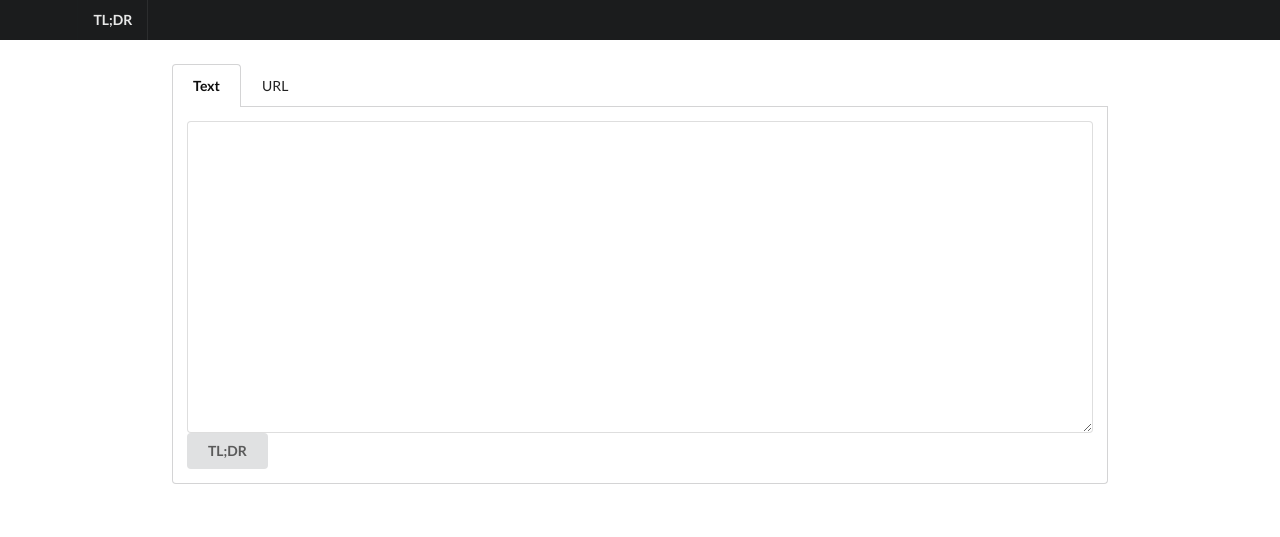
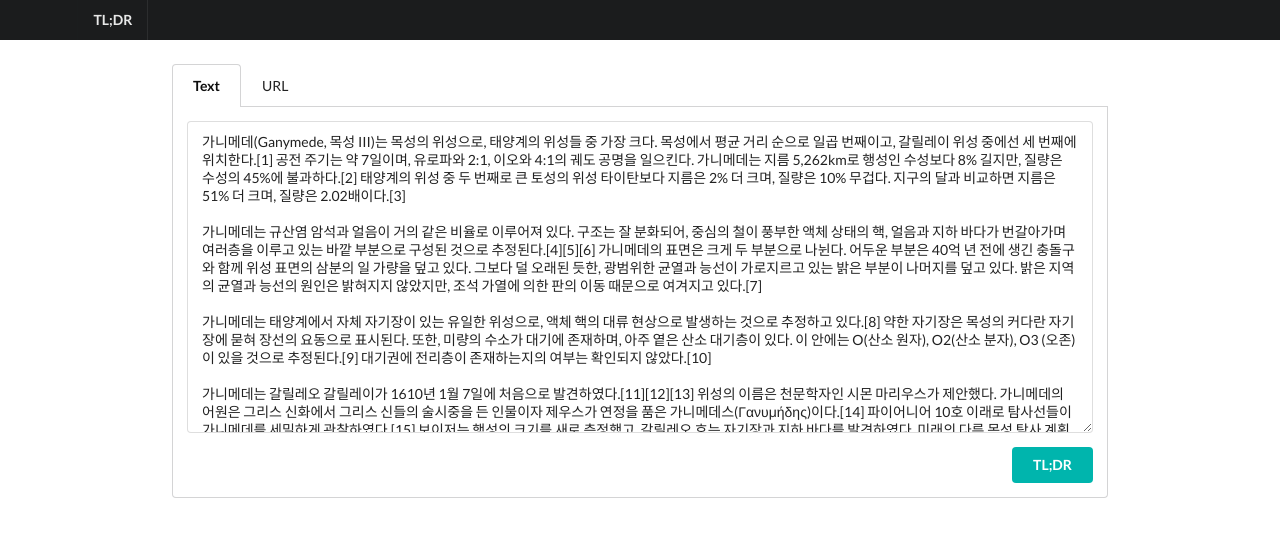
Before and after one commit to suminb/tldr-web, a Flask app: page / in a window 1280 px wide. Shown: the top 537 px of the page. Run offline with Flask 2, Linux system fonts and the light colour scheme; some libraries are stand-ins or nearby versions.

Commit message:
Show a sample text

```diff
--- a/web/main/__init__.py
+++ b/web/main/__init__.py
@@ -11,8 +11,10 @@ main_module = Blueprint('main', __name__, template_folder='templates')
 @main_module.route('text', methods=['GET', 'POST'])
 def text():
     text = request.form.get('text')
+    sample = load_sample_text()
     def get():
         context = {
+            'sample': sample,
             'text': text,
         }
         return render_template('text.html', **context)
@@ -45,6 +47,12 @@ def url():
         context['text'] = summarize_url(url)
 
     return render_template('url.html', **context)
+
+
+def load_sample_text():
+    base_path = os.path.dirname(__file__)
+    with open(os.path.join(base_path, 'sample1.txt')) as fin:
+        return fin.read()
 
 
 def is_plain_text_requested(accept_mimetypes):
--- /dev/null
+++ b/web/main/sample1.txt
@@ -0,0 +1,7 @@
+가니메데(Ganymede, 목성 III)는 목성의 위성으로, 태양계의 위성들 중 가장 크다. 목성에서 평균 거리 순으로 일곱 번째이고, 갈릴레이 위성 중에선 세 번째에 위치한다.[1] 공전 주기는 약 7일이며, 유로파와 2:1, 이오와 4:1의 궤도 공명을 일으킨다. 가니메데는 지름 5,262km로 행성인 수성보다 8% 길지만, 질량은 수성의 45%에 불과하다.[2] 태양계의 위성 중 두 번째로 큰 토성의 위성 타이탄보다 지름은 2% 더 크며, 질량은 10% 무겁다. 지구의 달과 비교하면 지름은 51% 더 크며, 질량은 2.02배이다.[3]
+
+가니메데는 규산염 암석과 얼음이 거의 같은 비율로 이루어져 있다. 구조는 잘 분화되어, 중심의 철이 풍부한 액체 상태의 핵, 얼음과 지하 바다가 번갈아가며 여러층을 이루고 있는 바깥 부분으로 구성된 것으로 추정된다.[4][5][6] 가니메데의 표면은 크게 두 부분으로 나뉜다. 어두운 부분은 40억 년 전에 생긴 충돌구와 함께 위성 표면의 삼분의 일 가량을 덮고 있다. 그보다 덜 오래된 듯한, 광범위한 균열과 능선이 가로지르고 있는 밝은 부분이 나머지를 덮고 있다. 밝은 지역의 균열과 능선의 원인은 밝혀지지 않았지만, 조석 가열에 의한 판의 이동 때문으로 여겨지고 있다.[7]
+
+가니메데는 태양계에서 자체 자기장이 있는 유일한 위성으로, 액체 핵의 대류 현상으로 발생하는 것으로 추정하고 있다.[8] 약한 자기장은 목성의 커다란 자기장에 묻혀 장선의 요동으로 표시된다. 또한, 미량의 수소가 대기에 존재하며, 아주 옅은 산소 대기층이 있다. 이 안에는 O(산소 원자), O2(산소 분자), O3 (오존)이 있을 것으로 추정된다.[9] 대기권에 전리층이 존재하는지의 여부는 확인되지 않았다.[10]
+
+가니메데는 갈릴레오 갈릴레이가 1610년 1월 7일에 처음으로 발견하였다.[11][12][13] 위성의 이름은 천문학자인 시몬 마리우스가 제안했다. 가니메데의 어원은 그리스 신화에서 그리스 신들의 술시중을 든 인물이자 제우스가 연정을 품은 가니메데스(Γανυμήδης)이다.[14] 파이어니어 10호 이래로 탐사선들이 가니메데를 세밀하게 관찰하였다.[15] 보이저는 행성의 크기를 새로 측정했고, 갈릴레오 호는 자기장과 지하 바다를 발견하였다. 미래의 다른 목성 탐사 계획으로는 2022년에 발사될 예정인 유럽우주국의 목성 얼음 위성 탐사선(JUICE)이 있다. 이 탐사선은 갈릴레이 위성 중 세 개의 얼음 위성을 근접 통과하며, 감속한 후 가니메데 선회 궤도에 진입할 예정이다.
--- a/web/main/templates/text.html
+++ b/web/main/templates/text.html
@@ -11,10 +11,15 @@
       <textarea name="text" rows="16">
         {%- if text -%}
           {{ text }}
+        {%- elif sample -%}
+          {{ sample }}
         {%- endif -%}
       </textarea>
-      <button class="ui button">TL;DR</button>
     </div>
+    <div class="field">
+      <button class="ui right floated teal button">TL;DR</button>
+    </div>
+    <div class="field"></div>
   </form>
 
   <div id="loading" class="ui segment">
--- a/web/static/main.js
+++ b/web/static/main.js
@@ -15,6 +15,7 @@ var SummaryView = Backbone.View.extend({
 
   initialize: function() {
     console.log('view.initialize');
+    this.textareaChanged();
     this.render();
   },
 
--- a/web/templates/layout.html
+++ b/web/templates/layout.html
@@ -1,7 +1,7 @@
 <!DOCTYPE html>
 <html>
   <head>
-    <title>Brogrammer Labs</title>
+    <title>TL;DR</title>
 
     <link rel="stylesheet" href="/static/semantic.min.css"/>
     <link rel="stylesheet" href="/static/main.css"/>
```
